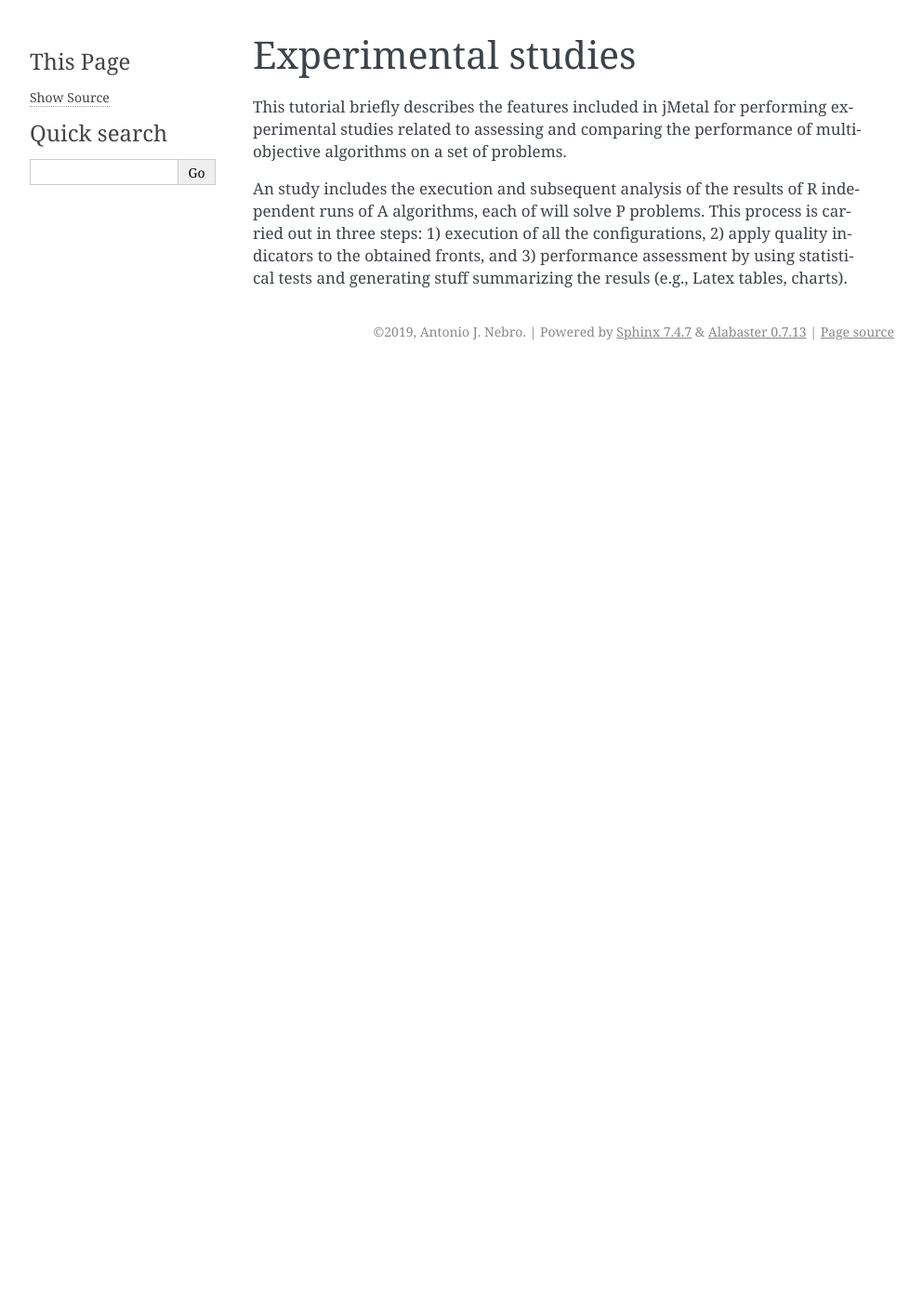
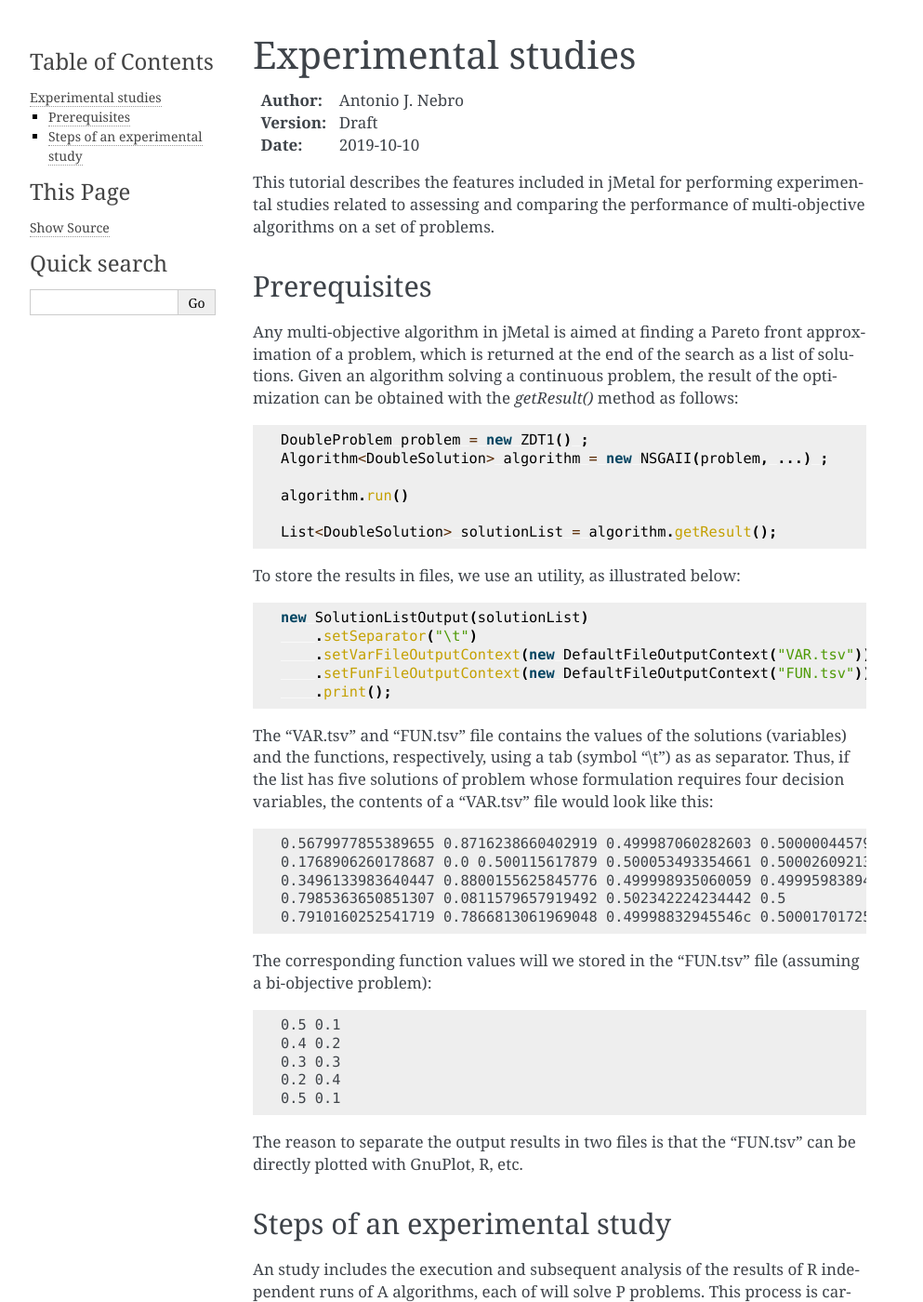
Before and after one commit to ajnebro/tutorials, a Sphinx documentation site: the page built from docs/experimentation.rst, in a window 1280 px wide and 1400 px high. Shown: the whole window at 93% size, without its empty margins (148-1141 px from the left). Built offline with Sphinx 7.4.7, drawn with Linux system fonts in a browser that asks for light colours; some of the changed text lies outside the part shown.

Commit message:
Working on the experimentation

```diff
--- a/docs/experimentation.rst
+++ b/docs/experimentation.rst
@@ -3,6 +3,153 @@
 Experimental studies
 ====================
 
-This tutorial briefly describes the features included in jMetal for performing experimental studies related to assessing and comparing the performance of multi-objective algorithms on a set of problems.
+:Author: Antonio J. Nebro
+:Version: Draft
+:Date: 2019-10-10
 
-An study includes the execution and subsequent analysis of the results of R independent runs of A algorithms, each of will solve P problems. This process is carried out in three steps: 1) execution of all the configurations, 2) apply quality indicators to the obtained fronts, and 3) performance assessment by using statistical tests and generating stuff summarizing the resuls (e.g., Latex tables, charts).
+
+This tutorial describes the features included in jMetal for performing experimental studies related to assessing and comparing the performance of multi-objective algorithms on a set of problems.
+
+Prerequisites
+-------------
+
+Any multi-objective algorithm in jMetal is aimed at finding a Pareto front approximation of a problem, which is returned at the end of the search as a list of solutions. Given an algorithm solving a continuous problem, the result of the optimization can be obtained with the `getResult()` method as follows:
+
+.. code-block:: java
+
+    DoubleProblem problem = new ZDT1() ;
+    Algorithm<DoubleSolution> algorithm = new NSGAII(problem, ...) ;
+
+    algorithm.run()
+
+    List<DoubleSolution> solutionList = algorithm.getResult();
+
+To store the results in files, we use an utility, as illustrated below:
+
+.. code-block:: java
+
+    new SolutionListOutput(solutionList)
+        .setSeparator("\t")
+        .setVarFileOutputContext(new DefaultFileOutputContext("VAR.tsv"))
+        .setFunFileOutputContext(new DefaultFileOutputContext("FUN.tsv"))
+        .print();
+
+The "VAR.tsv" and "FUN.tsv" file contains the values of the solutions (variables) and the functions, respectively, using a tab (symbol "\\t") as as separator. Thus, if the list has five solutions of problem whose formulation requires four decision variables, the contents of a "VAR.tsv" file would look like this:
+
+.. code-block:: text
+
+  0.5679977855389655 0.8716238660402919 0.499987060282603 0.5000004457944675
+  0.1768906260178687 0.0 0.500115617879 0.500053493354661 0.5000260921344895
+  0.3496133983640447 0.8800155625845776 0.499998935060059 0.4999598389448909
+  0.7985363650851307 0.0811579657919492 0.502342224234442 0.5
+  0.7910160252541719 0.7866813061969048 0.49998832945546c 0.5000170172595391
+
+The corresponding function values will we stored in the "FUN.tsv" file (assuming a bi-objective problem):
+
+.. code-block:: text
+
+  0.5 0.1
+  0.4 0.2
+  0.3 0.3
+  0.2 0.4
+  0.5 0.1
+
+The reason to separate the output results in two files is that the "FUN.tsv" can be directly plotted with GnuPlot, R, etc.
+
+
+Steps of an experimental study
+------------------------------
+
+An study includes the execution and subsequent analysis of the results of R independent runs of A algorithms, each of will solve P problems. This process is carried out in three steps: 1) execution of all the configurations, 2) apply quality indicators to the obtained fronts, and 3) performance assessment by using statistical tests and generating stuff summarizing the results (e.g., Latex tables, charts).
+
+To illustrate the steps, let us consider that we want to compare four algorithms (NSGA-II, SPEA2, SMPSO, and MOEA/D) when solving the five continuous ZDT problems (ZDT1-4, 6), and the quality indicators hypervolume (HV) and additive epsilon (EP) will be used.
+
+1. Execute the algorithms. A number of R * A * P processes will be generated (in our example: A = 4, P = 5), resulting in the following folder directory:
+
+.. code-block:: text
+
+  └── data
+      ├── NSGAII
+        ├── ZDT1
+        ├── ZDT2
+        ├── ZDT3
+        ├── ZDT4
+        └── ZDT6
+      ├── SPEA2
+        ├── ZDT1
+        ...
+      ├── SMPSO
+      └── MOEAD
+
+A directory "data" will contain a folder per algorithm, each of which will have a folder per problem.
+
+2. Compute quality indicatores ...
+
+.. code-block:: text
+
+  └── data
+      ├── NSGAII
+        ├── ZDT1
+          ├── FUN0.tsv
+          ├── FUN1.tsv
+          ├── FUN2.tsv
+          ...
+          ├── VAR0.tsv
+          ├── VAR1.tsv
+          ├── VAR2.tsv
+          ...
+        ├── ZDT2
+          ...
+        ...
+      ...
+
+.. code-block:: text
+
+  └── data
+      ├── NSGAII
+        ├── ZDT1
+          ├── FUN0.tsv
+          ├── FUN1.tsv
+          ├── FUN2.tsv
+          ...
+          ├── VAR0.tsv
+          ├── VAR1.tsv
+          ├── VAR2.tsv
+          ...
+        ├── ZDT2
+          ...
+        ...
+      ...
+
+
+.. code-block:: text
+
+  └── data
+      ├── NSGAII
+        ├── ZDT1
+          ├── FUN0.tsv
+          ├── FUN1.tsv
+          ├── FUN2.tsv
+          ...
+          ├── HV
+          ├── BEST_HV_FUN.tsv
+          ├── BEST_HV_VAR.tsv
+          ├── MEDIAN_HV_FUN.tsv
+          ├── MEDIAN_HV_VAR.tsv
+          ├── EP
+          ...
+          ├── VAR0.tsv
+          ├── VAR1.tsv
+          ├── VAR2.tsv
+          ...
+        ├── ZDT2
+          ...
+        ...
+      ...
+
+.. code-block:: text
+
+    ├── QualityIndicatorSummary.csv
+    ├── R
+    ├── data
+    └── latex
```
